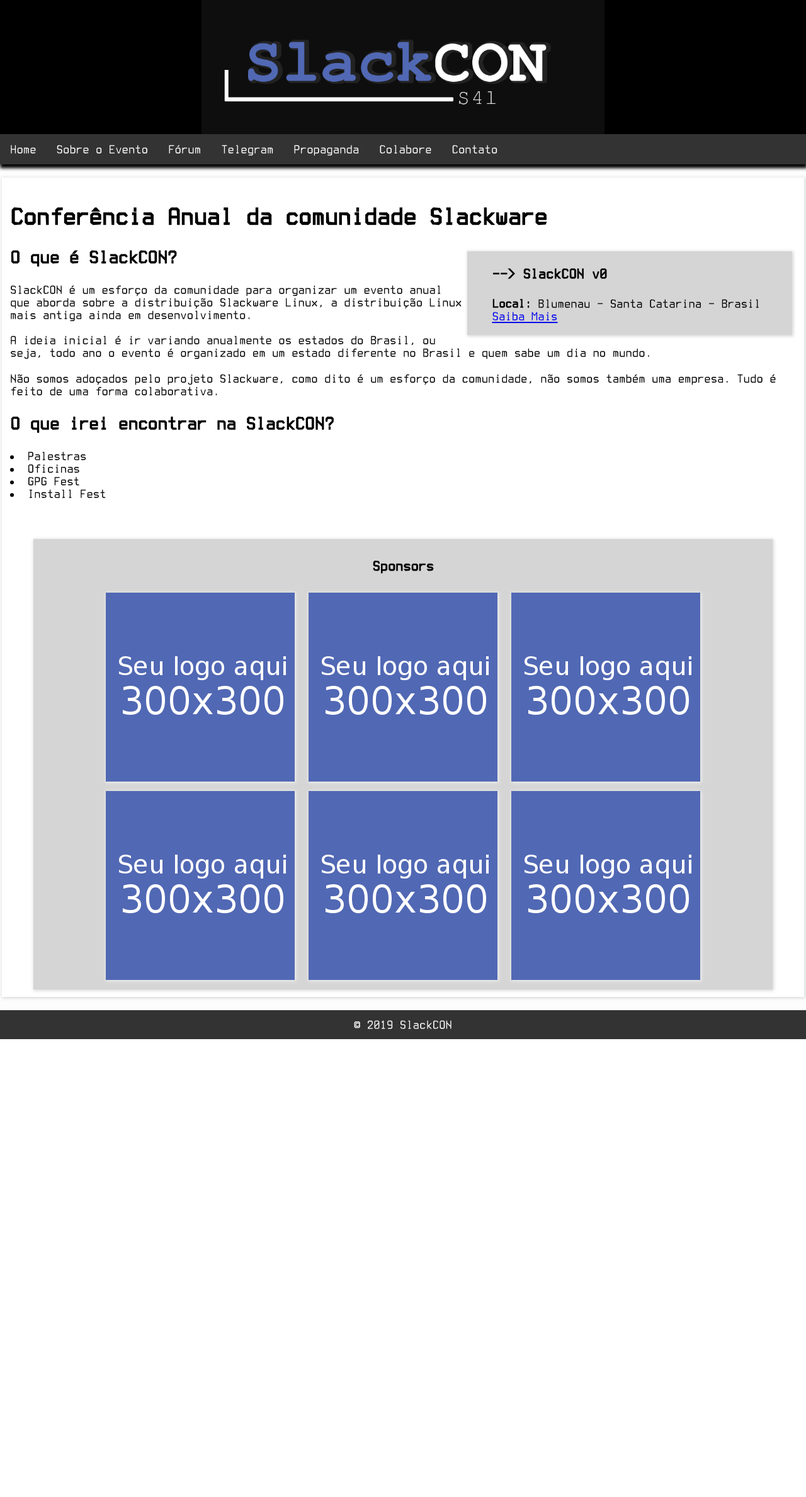
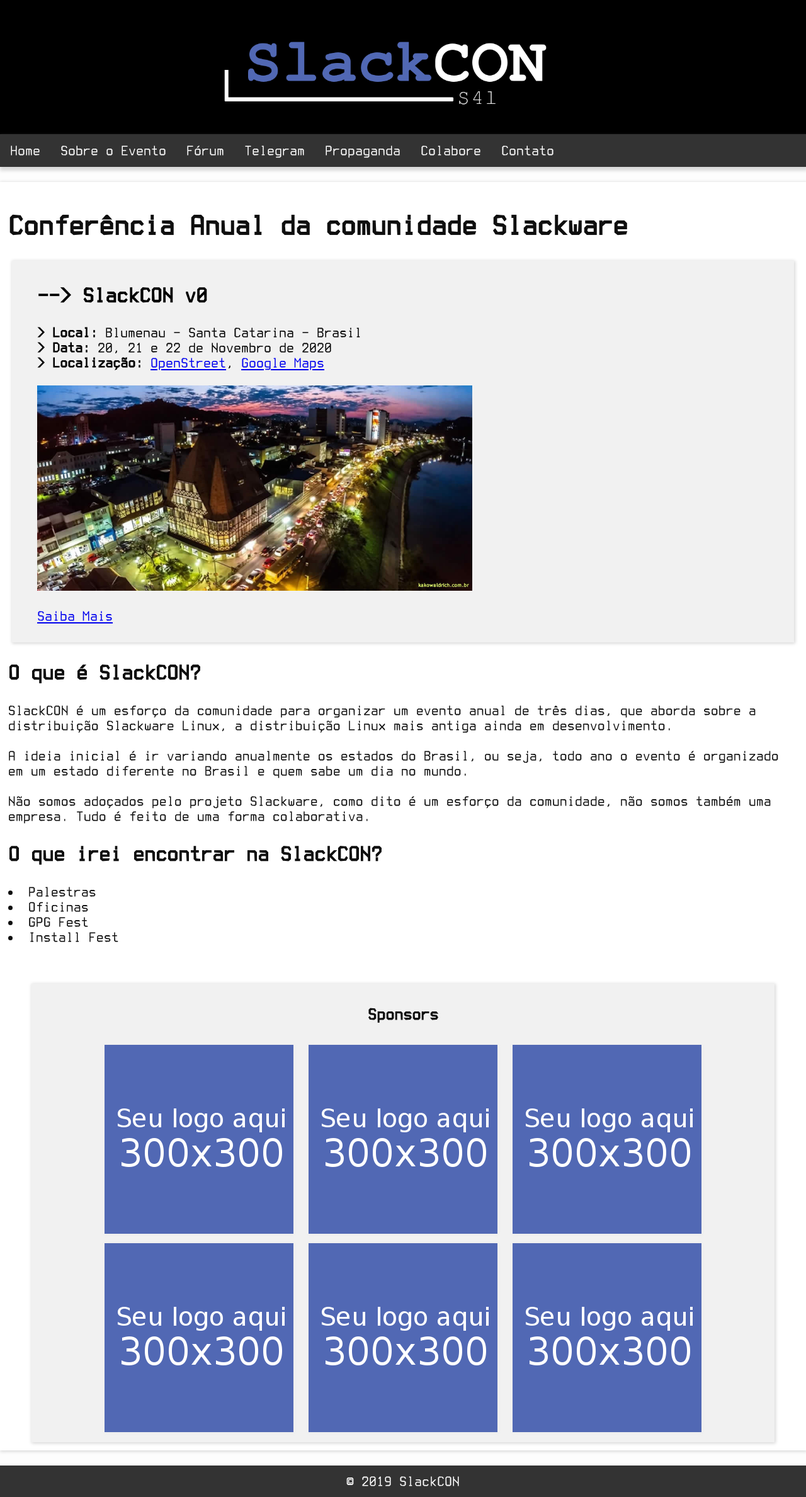
Before and after one commit to slackcon/slackcon.github.io, a PHP site: page / in a window 1280 px wide. Shown: the whole page at 63% size. Before the commit the page ends 1650 px from the top, so only its background shows below. Run offline with PHP 8.4, Linux system fonts and the light colour scheme.

Commit message:
Adicionado recursos pagina principal

```diff
--- a/css/style.css
+++ b/css/style.css
@@ -4,10 +4,11 @@
 }
 
 body{
-	font-size: 1.3em;
+	font-size: 1.5em;
 	font-family: terminus;
 	margin: 0 auto;
 	background-color: #fdfdfd;
+	color: #0f0f0f;
 }
 .logo{
 	width: 50%;
@@ -22,7 +23,7 @@ header{
 }
 nav{
 	background-color: black;
-	box-shadow: 1px 5px 5px 1px black;
+	box-shadow: 1px 5px 5px 1px #d9d9d9;
 }
 #container{
 	padding: 1%;
@@ -33,17 +34,22 @@ nav{
 
 .local{
 	box-shadow: 1px 1px 5px 1px #d9d9d9;
+	padding-top: 0.5%;
+	padding-bottom: 0.5%;
 	padding-right: 4%;
 	margin: 0.5%;
-	float: right;
-	text-align: left;
-	background-color: #d5d5d5;
+	float: center;
+	text-align: justify;
+	background-color: #f1f1f1;
 	color: black;
 }
 
+.imglocal{
+	width: 60%;
+}
 
 .sponsors{
-	background-color: #d5d5d5;
+	background-color: #f1f1f1;
 	box-shadow: 1px 1px 5px 1px #d9d9d9;
 	margin-top: 5%;
 	margin-left: 3%;
--- a/index.html
+++ b/index.html
@@ -31,12 +31,23 @@
 	</ul>
 </nav>
 
+<!-- Informação curta da Localização do evento -->
 <div id="container">
 		<h1>Conferência Anual da comunidade Slackware</h1>
 	<div class="local">
 		<ul>
-			<h3>--> SlackCON v0</h3>
-			<b>Local:</b> Blumenau - Santa Catarina - Brasil<br>
+			<h2>--> SlackCON v0</h2>
+			<b>> Local:</b> Blumenau - Santa Catarina - Brasil
+			<br>
+			<b>> Data:</b> 20, 21 e 22 de Novembro de 2020
+			<br>
+			<b>> Localização:</b>
+			<a href="#" target="_blank">OpenStreet</a>,
+			<a href="#" target="_blank">Google Maps</a>
+			<br>
+			<br>
+			<a href="img/blumenau.jpg"><img class="imglocal" src="img/blumenau.jpg" alt="Foto do Centro da cidade"></a><br>
+			<br>
 			<a href="#">Saiba Mais</a>
 		</ul>
 	</div>
@@ -44,7 +55,7 @@
 <!-- CONTÉUDO -->
 	<h2>O que é SlackCON?</h2>
 <p>
-SlackCON é um esforço da comunidade para organizar um evento anual que aborda sobre a distribuição Slackware Linux, a distribuição Linux mais antiga ainda em desenvolvimento.
+SlackCON é um esforço da comunidade para organizar um evento anual de três dias, que aborda sobre a distribuição Slackware Linux, a distribuição Linux mais antiga ainda em desenvolvimento.
 </p>
 
 <p>
@@ -60,6 +71,7 @@ Não somos adoçados pelo projeto Slackware, como dito é um esforço da comunid
 <li>GPG Fest</li>
 <li>Install Fest</li>
 
+<!-- LOgos dos patricinadores -->
 <div class="sponsors">
 	<h3>Sponsors</h3>
 	<img class="sponsorslogo" src="img/sponsors.png">
```
Also changed, not shown: img/blumenau.jpg (added), img/logo.png, 1 other file.
